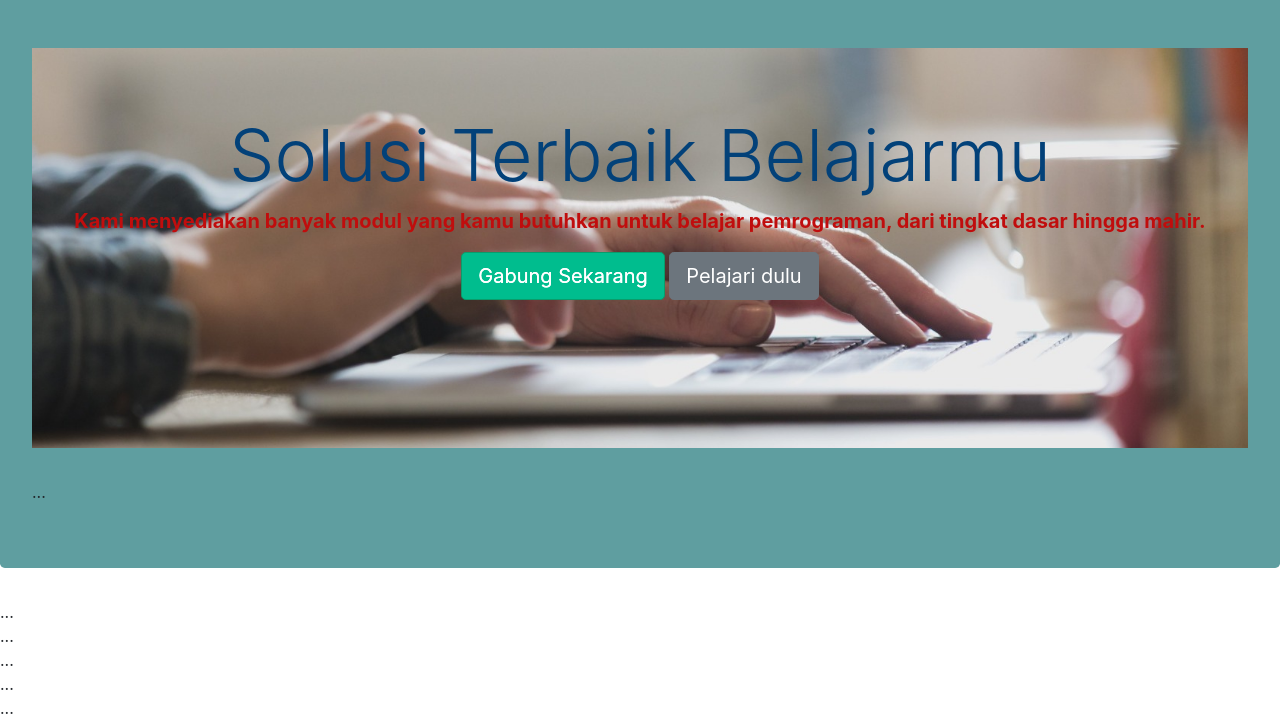
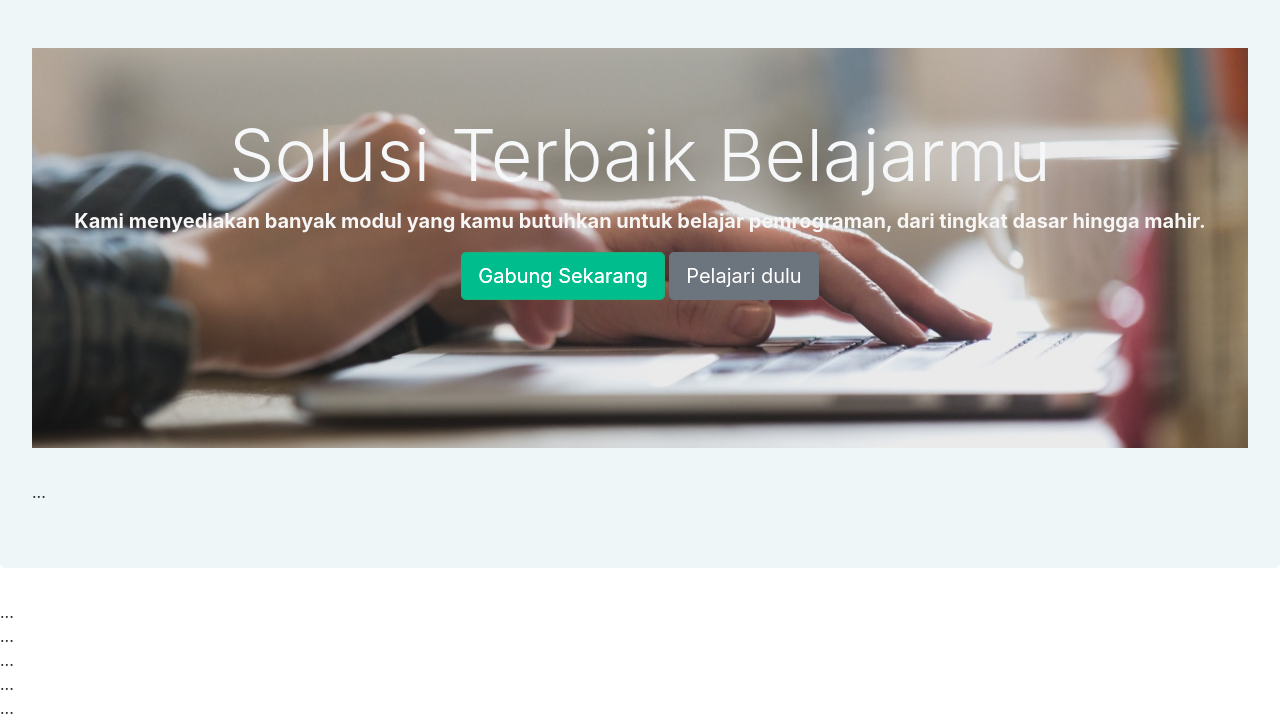
Before and after one commit to damarjati12/damar1213, a plain HTML site: page index.html in a window 1280 px wide. Shown: the part 88-808 px from the top of the page. Drawn offline with nearby package versions, Linux system fonts and the light colour scheme.

Commit message:
update coding

```diff
--- a/index.html
+++ b/index.html
@@ -9,7 +9,7 @@
             }
             .jumbotron
             {
-                background-color:cadetblue;
+                background-color:rgb(239, 246, 247);
             }
             .background-header
             {
@@ -23,7 +23,7 @@
             }
             .button-primer {
                     background-color: #00bd8e;
-                    border-color : #0b9b6b;
+                    border-color : #22af77;
                     color        : #fff;
                     text-shadow: 0px 0px;
                 }
@@ -69,8 +69,8 @@
     <!--Header-->
     <header class="jumbotron"><section class="jumbotron jumbotron-fluid background-header">
         <div class="container-fluid text-center">
-            <h1 class="display-3" style="color:rgb(2, 65, 121);">Solusi Terbaik Belajarmu</h1>
-            <p class="lead" style="font-weight: bold;color:#c00d0d;">Kami menyediakan banyak modul yang kamu butuhkan untuk belajar pemrograman, dari tingkat dasar hingga mahir.</p>
+            <h1 class="display-3" style="color:rgb(245, 247, 248);">Solusi Terbaik Belajarmu</h1>
+            <p class="lead" style="font-weight: bold;color:#f8f5f5;">Kami menyediakan banyak modul yang kamu butuhkan untuk belajar pemrograman, dari tingkat dasar hingga mahir.</p>
             <a href="#" class="btn button-primer btn-lg" role="button">Gabung Sekarang</a>
             <a href="#" class="btn btn-secondary btn-lg" role="button">Pelajari dulu</a>
         </div>
```
